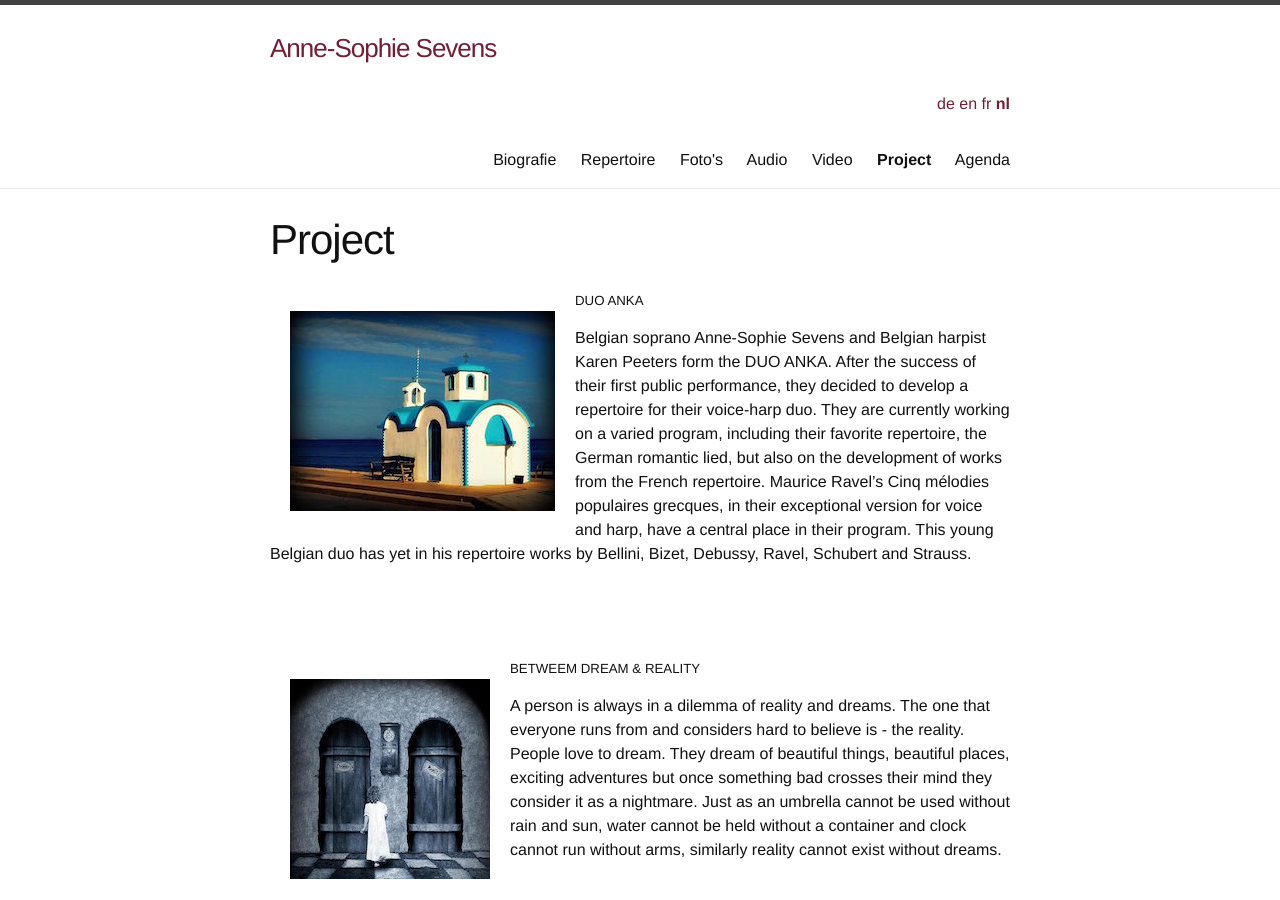
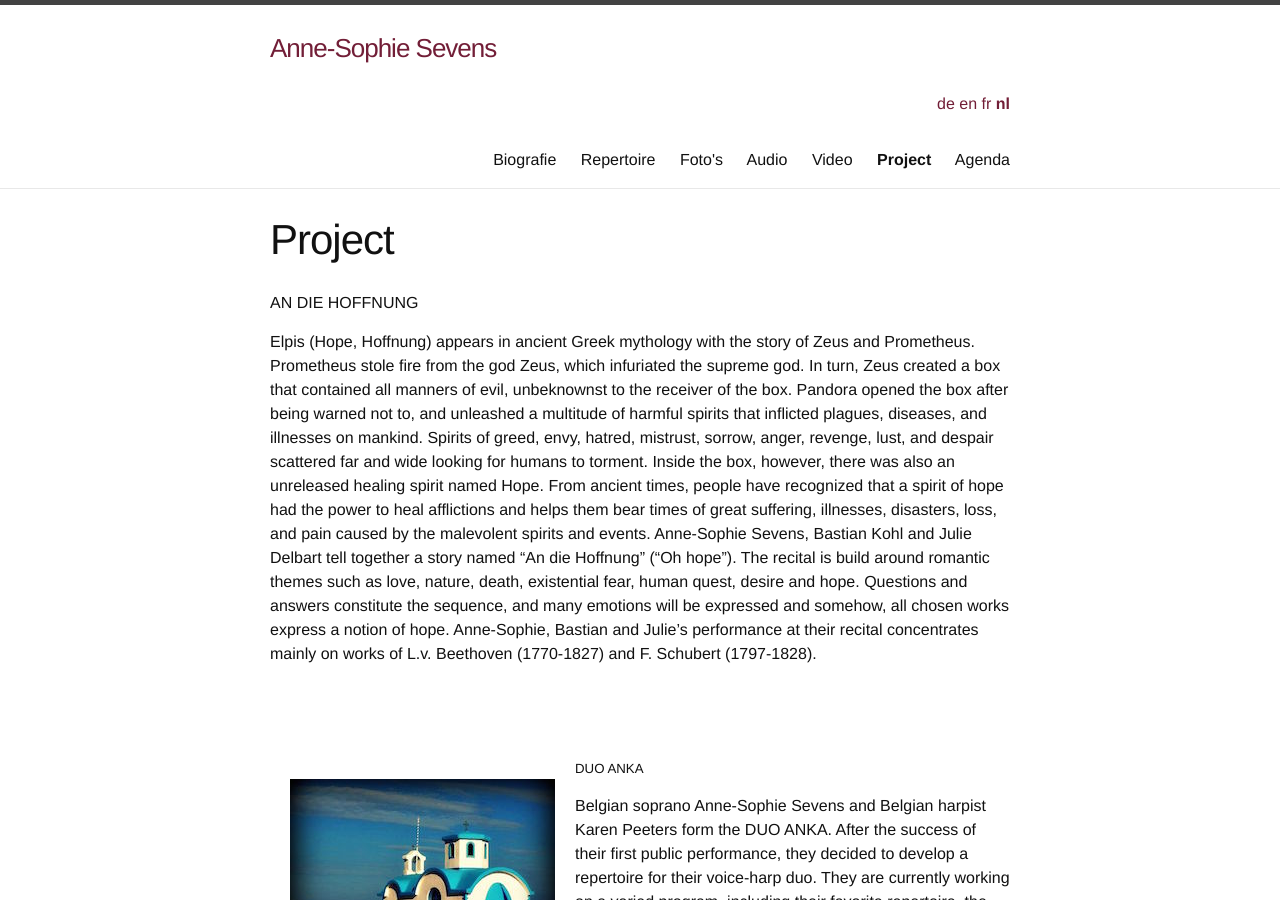
Before and after one commit to annesophie-sevens/annesophie-sevens.github.io, a Jekyll site: the page built from project-nl.md, in a window 1280 px wide and 900 px high. Built offline with Jekyll 4.4.1, drawn with Linux system fonts in a browser that asks for light colours; nearby versions of some CDN libraries.

Commit message:
Update project-nl.md

```diff
--- a/project-nl.md
+++ b/project-nl.md
@@ -6,6 +6,15 @@
 ref: project
 
 ---
+AN DIE HOFFNUNG
+
+Elpis (Hope, Hoffnung) appears in ancient Greek mythology with the story of Zeus and Prometheus. Prometheus stole fire from the god Zeus, which infuriated the supreme god. In turn, Zeus created a box that contained all manners of evil, unbeknownst to the receiver of the box. Pandora opened the box after being warned not to, and unleashed a multitude of harmful spirits that inflicted plagues, diseases, and illnesses on mankind. Spirits of greed, envy, hatred, mistrust, sorrow, anger, revenge, lust, and despair scattered far and wide looking for humans to torment. Inside the box, however, there was also an unreleased healing spirit named Hope. From ancient times, people have recognized that a spirit of hope had the power to heal afflictions and helps them bear times of great suffering, illnesses, disasters, loss, and pain caused by the malevolent spirits and events.
+Anne-Sophie Sevens, Bastian Kohl and Julie Delbart tell together a story named “An die Hoffnung” (“Oh hope”). The recital is build around romantic themes such as love, nature, death, existential fear, human quest, desire and hope. Questions and answers constitute the sequence, and many emotions will be expressed and somehow, all chosen works express a notion of hope. Anne-Sophie, Bastian and Julie’s performance at their recital concentrates mainly on works of L.v. Beethoven (1770-1827) and F. Schubert (1797-1828).
+
+&nbsp;
+
+&nbsp;
+
 <img style="float: left; padding: 20px" src="/assets/eglise.jpg">
 
 ##### DUO ANKA
```
